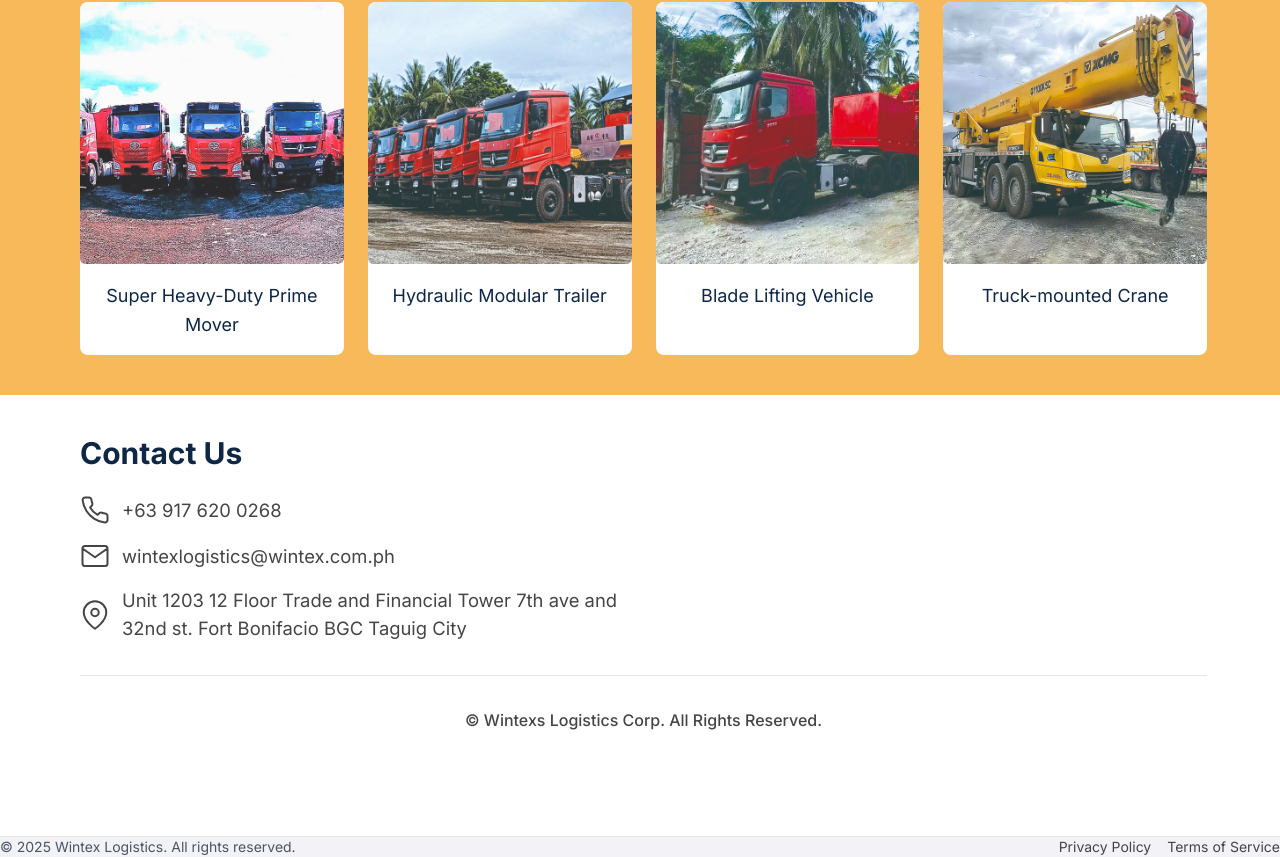
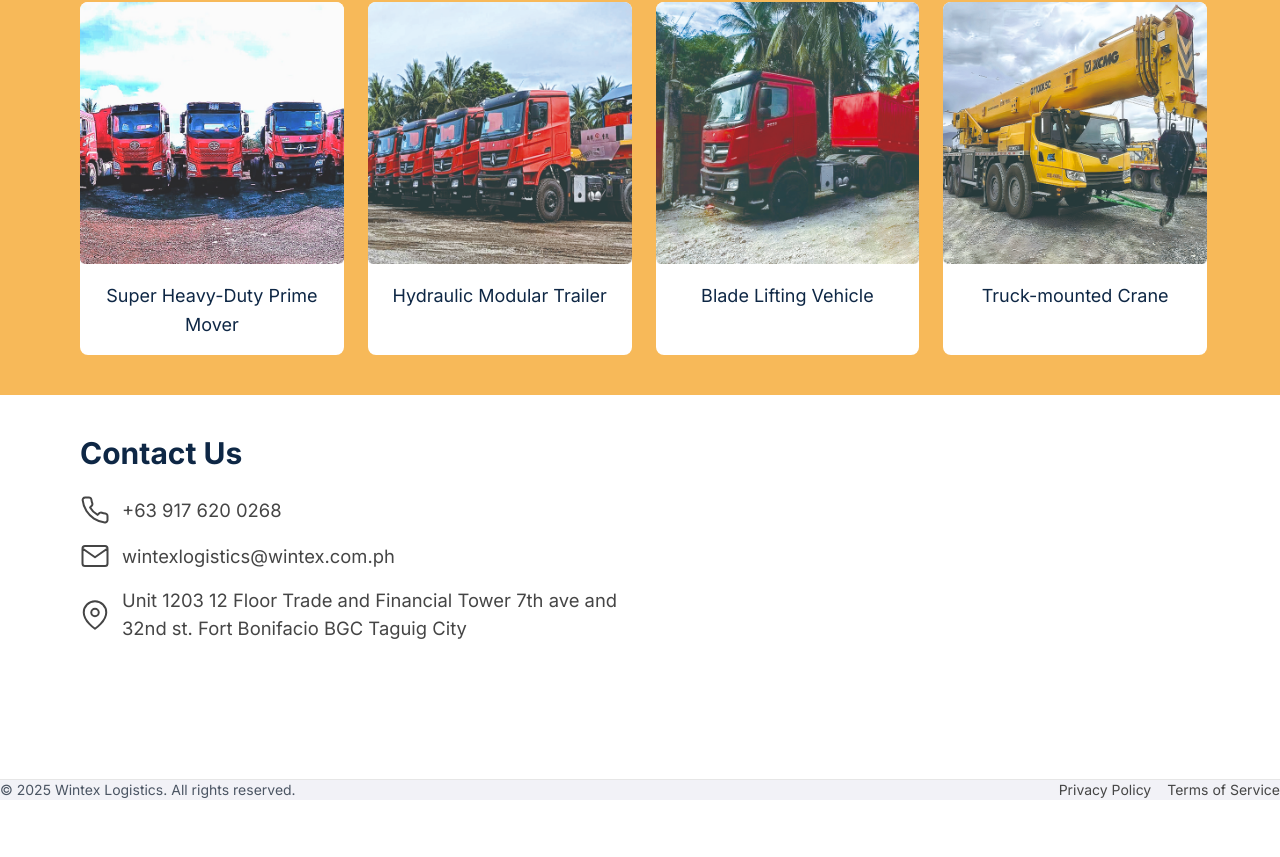
Before and after one commit to LeeCASC/company-site-template, a Next.js app: page /en in a window 1280 px wide. Shown: the part 2919-3776 px from the top of the page. After the commit the page ends 3719 px from the top, so only its background shows below. Built offline with nearby package versions, Linux system fonts and the light colour scheme; no server answers.

Commit message:
layout1126

```diff
--- a/app/[locale]/page.tsx
+++ b/app/[locale]/page.tsx
@@ -771,9 +771,6 @@ export default function Home({params:{locale}}:{params:{locale:string}}) {
                 </div>
               </div>
             </div>
-            <div className="text-center pt-6 sm:pt-8 border-t border-gray-200">
-              <p className="text-small text-gray-500">{t('copyright')}</p>
-            </div>
           </div>
         </div>
       </footer>
```
